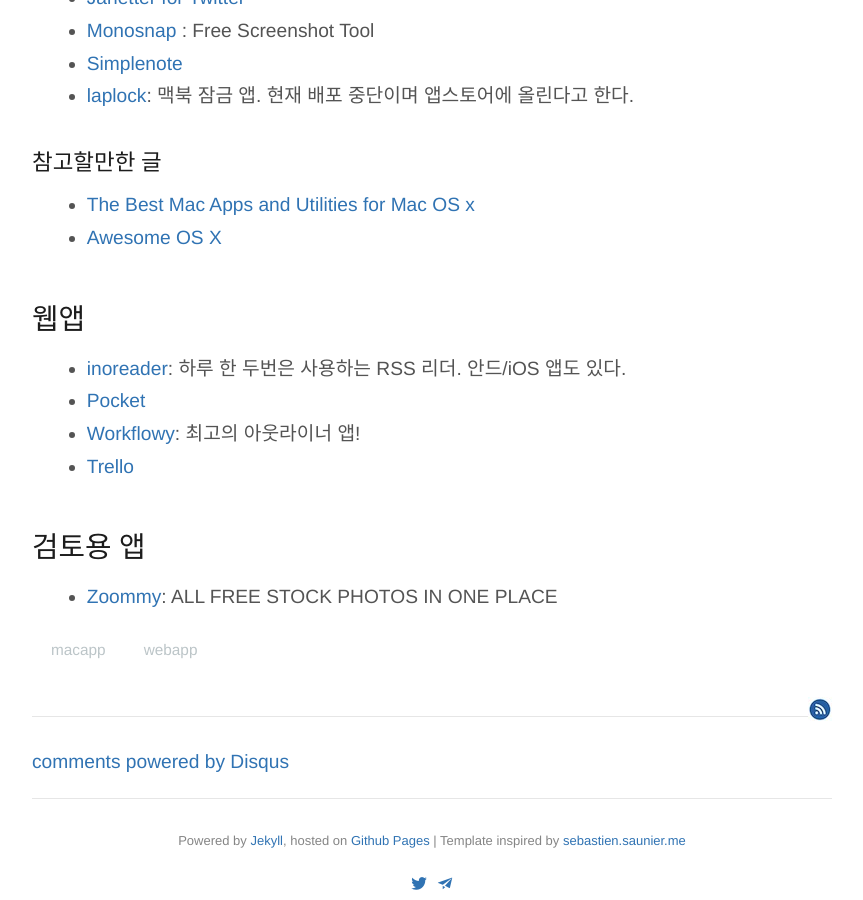
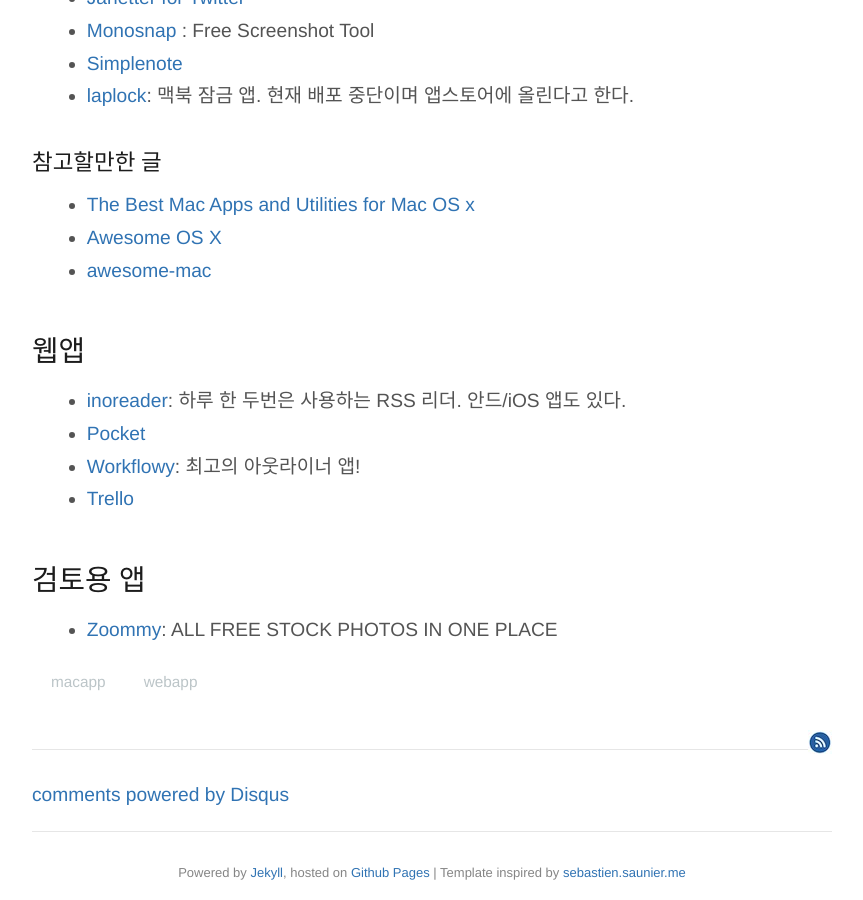
Before and after one commit to nolboo/nolboo.github.io, a Jekyll site: the page built from _posts/2015-05-06-mac-web-app.md, in a window 1280 px wide and 900 px high, scrolled down 4428 px. Shown: the whole window, without its empty margins (208-1071 px from the left). Built offline with Jekyll 4.4.1, drawn with Linux system fonts in a browser that asks for light colours; comment, search, counter and statistics services are not loaded.

Commit message:
Add awesome-mac link to mac posts

```diff
--- a/_posts/2015-05-06-mac-web-app.md
+++ b/_posts/2015-05-06-mac-web-app.md
@@ -144,6 +144,7 @@
 
 - [The Best Mac Apps and Utilities for Mac OS x](http://www.labnol.org/software/essential-mac-utilities/9479/)
 - [Awesome OS X](https://github.com/iCHAIT/awesome-osx)
+- [awesome-mac](https://github.com/jaywcjlove/awesome-mac/blob/master/README-en.md)
 
 ## 웹앱
 
```
Also changed, not shown: _posts/2015-05-07-mac-setup.md (+1 -0 lines).
